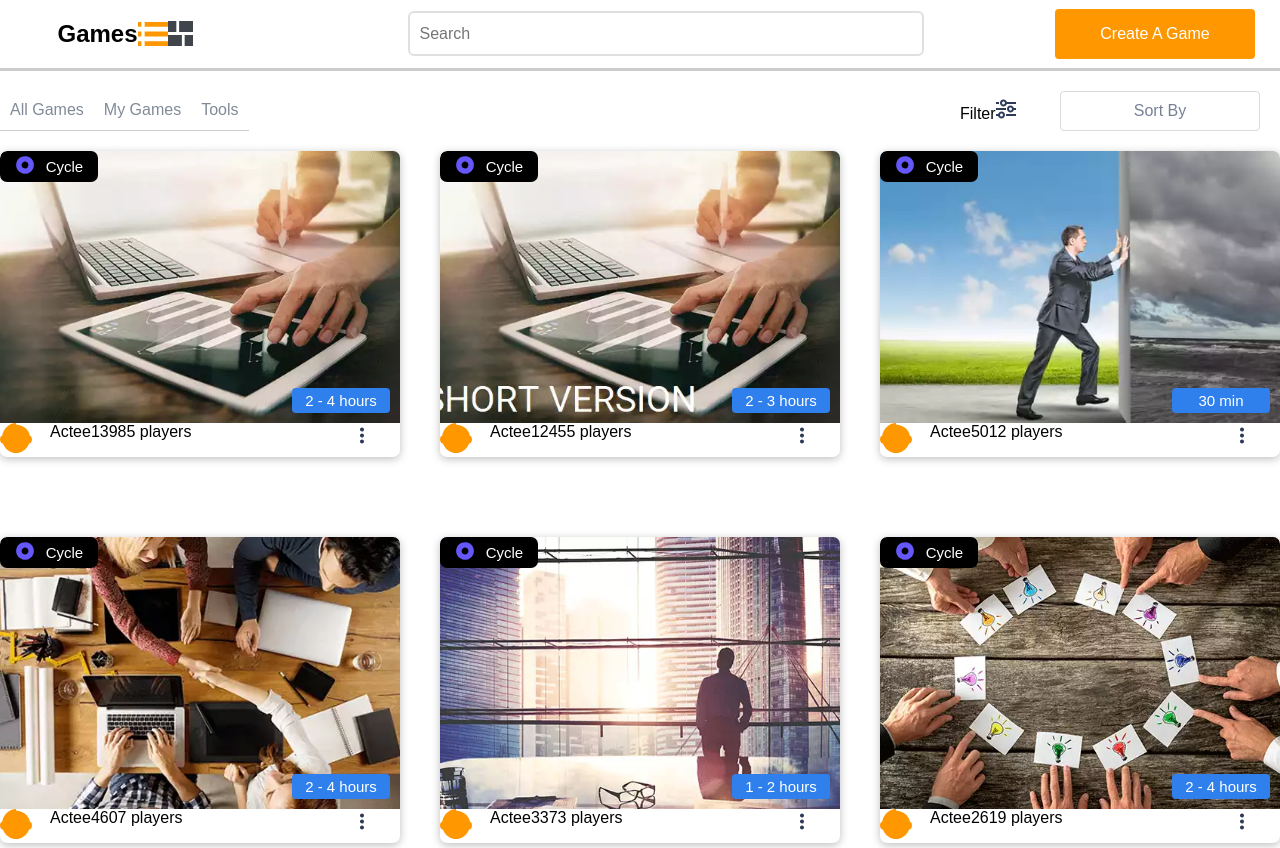
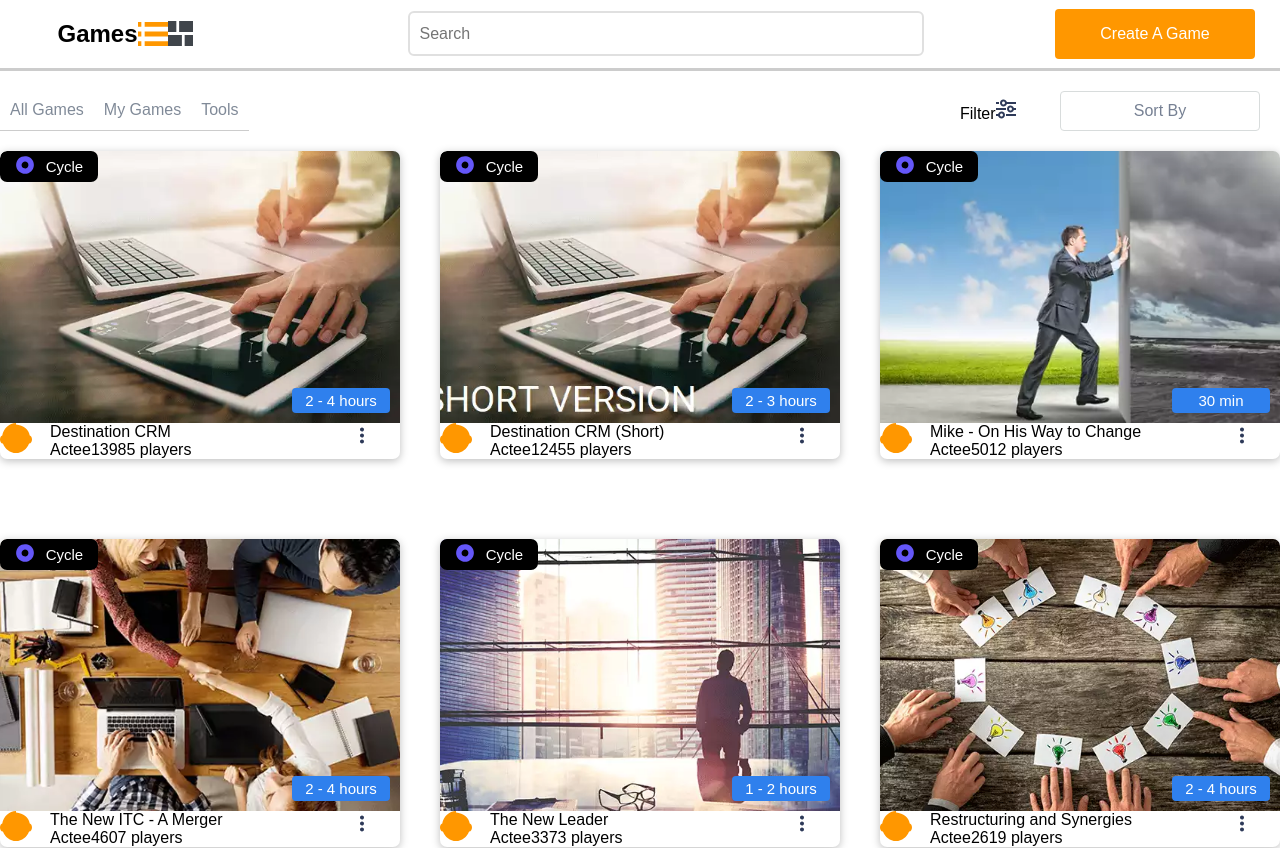
Before and after one commit to nehasingh931126/Actee, an Angular app: page / in a window 1280 px wide. Shown: the top 848 px of the page. Built offline with nearby package versions, Linux system fonts and the light colour scheme.

Commit message:
Adding the Overlay component and some modification in the game common component

```diff
--- a/src/app/shared/components/games/games.component.html
+++ b/src/app/shared/components/games/games.component.html
@@ -16,10 +16,10 @@
         </div>
         <div class="cycle-text">Cycle</div>
       </div>
-      <div class="game-card__time">{{game.Length | ellipsis: 11}}</div>
-      <!-- <div class="overlay-button right-section">
+      <div class="game-card__time text-ellipsis">{{game.Length}}</div>
+      <!-- <app-overlay class="overlay-button right-section">
         <a href="#">Show Details</a>
-      </div> -->
+      </app-overlay> -->
     </div>
     <div class="games-card__content">
       <div class="games-card__icon">
@@ -29,9 +29,9 @@
         />
       </div>
       <div class="games-card__info">
-        <div class="gc__info__1">{{ game.name }}</div>
+        <div class="gc__info__1">{{ ( getName(game.Name))}}</div>
         <div class="gc__info__2">
-          <span class="text-ellipsis">{{ (game.Username  ?? 'Actee') | ellipsis: 11}}</span>
+          <span class="text-ellipsis">{{ (game.Username  ?? 'Actee')}}</span>
           <span>{{ game.TimesPlayed + ' players'}}</span>
         </div>
       </div>
--- a/src/app/shared/components/games/games.component.ts
+++ b/src/app/shared/components/games/games.component.ts
@@ -10,10 +10,15 @@ export class GamesComponent {
   constructor() {}
 
   ngOnInit() {
-    console.log(this.gamesList)
+    console.log(this.gamesList);
   }
 
   userTrackBy(index, game) {
     return game.id;
   }
+
+  getName(name) {
+    const nameObject = JSON.parse(name).find((nameObject) => nameObject.code === 'en-us');
+    return (nameObject && nameObject.title) ?? 'no name';
+  }
 }
--- /dev/null
+++ b/src/app/shared/uicomponents/overlay/overlay.component.scss
@@ -0,0 +1,12 @@
+.overlay {
+    position: absolute;
+    z-index: 9999;
+    background-color: rgba(0, 0, 0, 0.5);
+    border-radius: 5px;
+}
+
+.content {
+    color: white;
+    font-size: 16px;
+    padding: 10px;
+}
--- a/src/styles.scss
+++ b/src/styles.scss
@@ -22,6 +22,6 @@ a {
 
 .text-ellipsis {
     white-space: nowrap;
-    overflow: hidden;
-    text-overflow: ellipsis;
+        overflow: hidden;
+        text-overflow: ellipsis;
 }
```
Also changed, not shown: src/app/shared/uicomponents/overlay/overlay.component.ts (added, +26 -0 lines).
